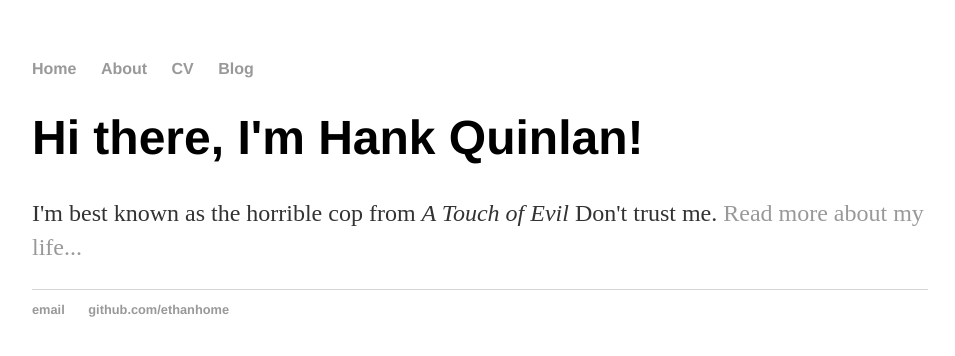
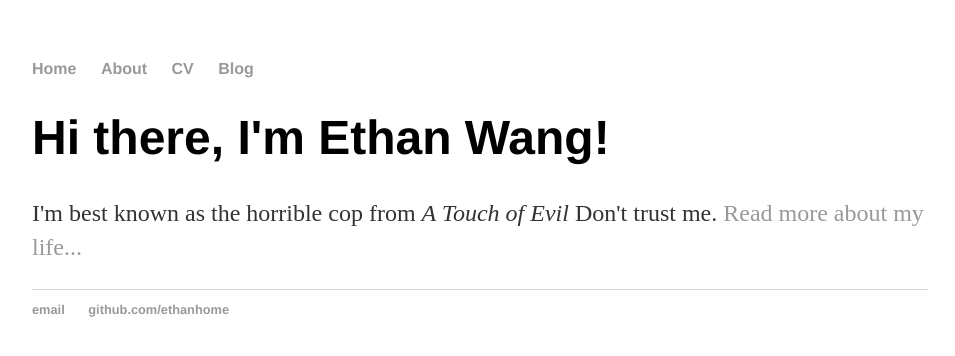
Before and after one commit to ethanhome/ethanhome.github.io, a Jekyll site: the page built from index.html, in a window 1280 px wide. Shown: the top 356 px of the page, without its empty margins (160-1115 px from the left). Built offline with Jekyll 4.4.1, drawn with Linux system fonts in a browser that asks for light colours.

Commit message:
Update index.html

```diff
--- a/index.html
+++ b/index.html
@@ -1,8 +1,8 @@
 ---
 layout: default
-title: Hank Quinlan, Horrible Cop
+title: Ethan Wang's Blog
 ---
 <div class="blurb">
-	<h1>Hi there, I'm Hank Quinlan!</h1>
+	<h1>Hi there, I'm Ethan Wang!</h1>
 	<p>I'm best known as the horrible cop from <em>A Touch of Evil</em> Don't trust me. <a href="/about">Read more about my life...</a></p>
 </div><!-- /.blurb -->
```
